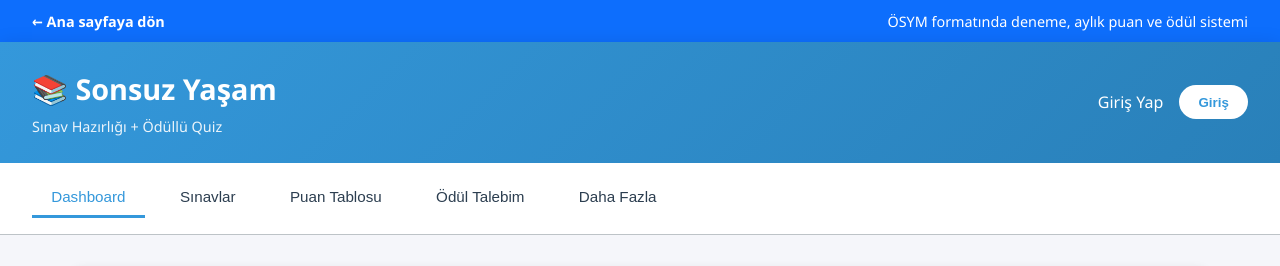
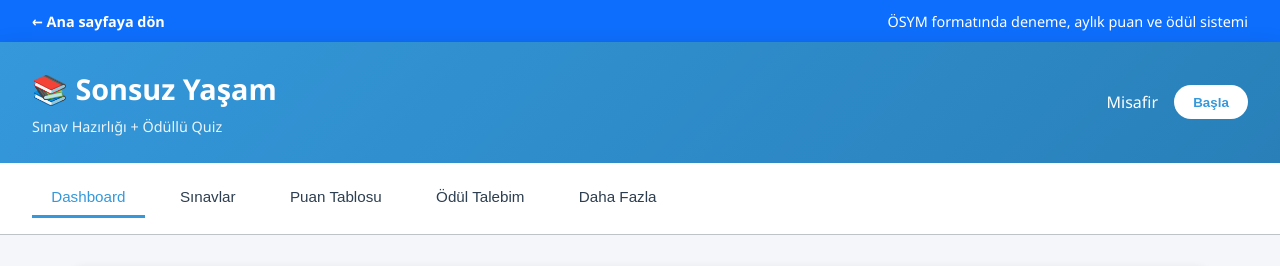
Before and after one commit to sonsuzyasam/sonsuzyasam.github.io, a Jekyll site: the page yarisma/index.html, which Jekyll copies as it is, in a window 1280 px wide. Shown: the top 266 px of the page. Built offline with Jekyll 4.4.1, drawn with Linux system fonts in a browser that asks for light colours; comment, search, counter and statistics services are not loaded; some of the changed lines change nothing that is shown.

Commit message:
Firebase auth: email verification and Google sign-in

```diff
--- a/yarisma/config.js
+++ b/yarisma/config.js
@@ -2,6 +2,18 @@
 // Bu dosyayı Google Cloud Console'dan aldığınız bilgilerle güncelleyin
 
 const CONFIG = {
+    // Firebase Authentication Ayarlari
+    FIREBASE: {
+        apiKey: 'AIzaSyA_IijFTARQUObeu63BpM9QPGINUHjtJl8',
+        authDomain: 'yarisma-edd25.firebaseapp.com',
+        projectId: 'yarisma-edd25',
+        appId: '1:988825882554:web:9e4f9ce4105c0dbe5bd783'
+    },
+
+    AUTH: {
+        REQUIRE_EMAIL_VERIFICATION: true
+    },
+
     // Google Sheets API Ayarları
     SHEETS_API_KEY: 'AIzaSyARzvGq0XDPwxmYKzEHRi3iqYySGjFFrWo',
     SPREADSHEET_ID: '1_rCYk3xfD03qjR1BFfZ7rC94UHvTuPdvJB2pGj6796M',
--- a/yarisma/index.html
+++ b/yarisma/index.html
@@ -19,8 +19,8 @@
                 <p>Sınav Hazırlığı + Ödüllü Quiz</p>
             </div>
             <div class="user-section">
-                <span id="userName">Giriş Yap</span>
-                <button id="loginBtn" class="btn-login">Giriş</button>
+                <span id="userName">Misafir</span>
+                <button id="loginBtn" class="btn-login">Başla</button>
             </div>
         </header>
 
@@ -195,12 +195,18 @@
     <div id="loginModal" class="modal">
         <div class="modal-content">
             <span class="close" onclick="closeModal('loginModal')">&times;</span>
-            <h2>Giriş Yap / Kayıt Ol</h2>
-            <form id="loginForm">
+            <h2 id="authTitle">Giriş Yap</h2>
+            <p id="authHint">Parola ile giriş yapabilir veya yeni hesap oluşturabilirsin.</p>
+            <form id="loginForm" data-mode="login">
                 <input type="text" id="loginName" placeholder="Adınız Soyadınız" required>
-                <input type="email" id="loginEmail" placeholder="Email" required>
+                <input type="email" id="loginEmail" placeholder="E-posta" required>
+                <input type="password" id="loginPassword" placeholder="Parola" required minlength="6">
+                <input type="password" id="loginPasswordConfirm" placeholder="Parola (Tekrar)">
                 <input type="tel" id="loginPhone" placeholder="Telefon Numarası" required>
-                <button type="submit" class="btn-primary">Giriş Yap</button>
+                <button type="submit" id="authSubmitBtn" class="btn-primary">Giriş Yap</button>
+                <button type="button" id="toggleAuthModeBtn" class="btn-secondary">Yeni Hesap Oluştur</button>
+                <button type="button" id="resendVerificationBtn" class="btn-secondary">Doğrulama Mailini Yeniden Gönder</button>
+                <button type="button" id="googleSignInBtn" class="btn-secondary">Google ile Giriş Yap</button>
             </form>
         </div>
     </div>
@@ -217,6 +223,8 @@
 
     <!-- Scripts -->
     <script src="config.js"></script>
+    <script src="https://www.gstatic.com/firebasejs/10.14.1/firebase-app-compat.js"></script>
+    <script src="https://www.gstatic.com/firebasejs/10.14.1/firebase-auth-compat.js"></script>
     <script src="js/sheets-api.js"></script>
     <script src="js/auth.js"></script>
     <script src="js/quiz.js"></script>
--- /dev/null
+++ b/yarisma/js/auth.js
@@ -0,0 +1,231 @@
+// ===== AUTH.JS - Firebase Email/Password Auth =====
+
+class AuthManager {
+    constructor() {
+        this.auth = null;
+        this.mode = 'login';
+        this.init();
+    }
+
+    init() {
+        if (!window.firebase || !CONFIG.FIREBASE || CONFIG.FIREBASE.apiKey === 'YOUR_FIREBASE_API_KEY') {
+            console.warn('Firebase config missing. Auth disabled until configured.');
+            return;
+        }
+
+        firebase.initializeApp(CONFIG.FIREBASE);
+        this.auth = firebase.auth();
+
+        this.setupUi();
+        this.bindEvents();
+        this.watchAuthState();
+    }
+
+    setupUi() {
+        this.form = document.getElementById('loginForm');
+        this.title = document.getElementById('authTitle');
+        this.hint = document.getElementById('authHint');
+        this.submitBtn = document.getElementById('authSubmitBtn');
+        this.toggleBtn = document.getElementById('toggleAuthModeBtn');
+        this.resendBtn = document.getElementById('resendVerificationBtn');
+        this.googleBtn = document.getElementById('googleSignInBtn');
+        this.nameInput = document.getElementById('loginName');
+        this.emailInput = document.getElementById('loginEmail');
+        this.phoneInput = document.getElementById('loginPhone');
+        this.passwordInput = document.getElementById('loginPassword');
+        this.passwordConfirmInput = document.getElementById('loginPasswordConfirm');
+
+        this.applyMode();
+    }
+
+    bindEvents() {
+        if (!this.form) return;
+
+        this.form.addEventListener('submit', async (e) => {
+            e.preventDefault();
+            if (this.mode === 'login') {
+                await this.login();
+                return;
+            }
+            await this.register();
+        });
+
+        this.toggleBtn.addEventListener('click', () => {
+            this.mode = this.mode === 'login' ? 'register' : 'login';
+            this.applyMode();
+        });
+
+        this.resendBtn.addEventListener('click', async () => {
+            await this.resendVerificationEmail();
+        });
+
+        this.googleBtn.addEventListener('click', async () => {
+            await this.signInWithGoogle();
+        });
+    }
+
+    applyMode() {
+        const isRegister = this.mode === 'register';
+        this.title.textContent = isRegister ? 'Hesap Olustur' : 'Giris Yap';
+        this.hint.textContent = isRegister
+            ? 'Kayittan sonra dogrulama e-postasi gonderilir.'
+            : 'Giris icin e-posta ve parola girin.';
+        this.submitBtn.textContent = isRegister ? 'Kayit Ol' : 'Giris Yap';
+        this.toggleBtn.textContent = isRegister ? 'Zaten Hesabim Var' : 'Yeni Hesap Olustur';
+
+        this.nameInput.required = isRegister;
+        this.phoneInput.required = isRegister;
+        this.passwordConfirmInput.required = isRegister;
+        this.passwordConfirmInput.style.display = isRegister ? 'block' : 'none';
+        this.nameInput.style.display = isRegister ? 'block' : 'none';
+        this.phoneInput.style.display = isRegister ? 'block' : 'none';
+        this.resendBtn.style.display = isRegister ? 'none' : 'inline-block';
+    }
+
+    async signInWithGoogle() {
+        try {
+            const provider = new firebase.auth.GoogleAuthProvider();
+            provider.setCustomParameters({ prompt: 'select_account' });
+            const cred = await this.auth.signInWithPopup(provider);
+
+            if (cred && cred.additionalUserInfo && cred.additionalUserInfo.isNewUser) {
+                this.savePhoneByUid(cred.user.uid, '-');
+            }
+
+            this.notify('Google ile giris basarili.', 'success');
+            if (window.app) {
+                window.app.closeModal('loginModal');
+            }
+        } catch (err) {
+            this.notify(this.mapAuthError(err), 'error');
+        }
+    }
+
+    async register() {
+        const name = this.nameInput.value.trim();
+        const email = this.emailInput.value.trim();
+        const phone = this.phoneInput.value.trim();
+        const password = this.passwordInput.value;
+        const passwordConfirm = this.passwordConfirmInput.value;
+
+        if (password !== passwordConfirm) {
+            this.notify('Parola tekrar alani eslesmiyor.', 'error');
+            return;
+        }
+
+        try {
+            const cred = await this.auth.createUserWithEmailAndPassword(email, password);
+            await cred.user.updateProfile({ displayName: name });
+            await cred.user.sendEmailVerification();
+            this.savePhoneByUid(cred.user.uid, phone);
+
+            await this.auth.signOut();
+            this.mode = 'login';
+            this.applyMode();
+            this.notify('Kayit tamamlandi. E-postani dogrulayıp giris yap.', 'success');
+        } catch (err) {
+            this.notify(this.mapAuthError(err), 'error');
+        }
+    }
+
+    async login() {
+        const email = this.emailInput.value.trim();
+        const password = this.passwordInput.value;
+
+        try {
+            const cred = await this.auth.signInWithEmailAndPassword(email, password);
+
+            if (CONFIG.AUTH.REQUIRE_EMAIL_VERIFICATION && !cred.user.emailVerified) {
+                await this.auth.signOut();
+                this.notify('E-posta dogrulamasi olmadan giris yapamazsin.', 'error');
+                return;
+            }
+
+            this.notify('Giris basarili.', 'success');
+            if (window.app) {
+                window.app.closeModal('loginModal');
+            }
+        } catch (err) {
+            this.notify(this.mapAuthError(err), 'error');
+        }
+    }
+
+    async resendVerificationEmail() {
+        const email = this.emailInput.value.trim();
+        const password = this.passwordInput.value;
+
+        if (!email || !password) {
+            this.notify('E-posta ve parola girin, sonra tekrar deneyin.', 'error');
+            return;
+        }
+
+        try {
+            const cred = await this.auth.signInWithEmailAndPassword(email, password);
+            await cred.user.sendEmailVerification();
+            await this.auth.signOut();
+            this.notify('Dogrulama e-postasi tekrar gonderildi.', 'success');
+        } catch (err) {
+            this.notify(this.mapAuthError(err), 'error');
+        }
+    }
+
+    watchAuthState() {
+        this.auth.onAuthStateChanged((user) => {
+            if (!window.app) return;
+
+            if (!user) {
+                window.app.onAuthUser(null);
+                return;
+            }
+
+            const phone = this.getPhoneByUid(user.uid);
+            window.app.onAuthUser({
+                uid: user.uid,
+                name: user.displayName || 'Kullanici',
+                email: user.email,
+                phone: phone,
+                verified: user.emailVerified
+            });
+        });
+    }
+
+    async logout() {
+        if (!this.auth) return;
+        await this.auth.signOut();
+    }
+
+    notify(message, type) {
+        if (window.app && typeof window.app.showNotification === 'function') {
+            window.app.showNotification(message, type);
+        }
+    }
+
+    savePhoneByUid(uid, phone) {
+        const key = 'sonsuzyasam_phone_map';
+        const map = JSON.parse(localStorage.getItem(key) || '{}');
+        map[uid] = phone;
+        localStorage.setItem(key, JSON.stringify(map));
+    }
+
+    getPhoneByUid(uid) {
+        const key = 'sonsuzyasam_phone_map';
+        const map = JSON.parse(localStorage.getItem(key) || '{}');
+        return map[uid] || '-';
+    }
+
+    mapAuthError(err) {
+        const code = err && err.code ? err.code : '';
+        if (code === 'auth/email-already-in-use') return 'Bu e-posta zaten kayitli.';
+        if (code === 'auth/invalid-email') return 'Gecersiz e-posta adresi.';
+        if (code === 'auth/weak-password') return 'Parola en az 6 karakter olmalidir.';
+        if (code === 'auth/user-not-found') return 'Bu e-posta ile hesap bulunamadi.';
+        if (code === 'auth/wrong-password') return 'Parola hatali.';
+        if (code === 'auth/too-many-requests') return 'Cok fazla deneme yapildi. Daha sonra tekrar deneyin.';
+        if (code === 'auth/popup-closed-by-user') return 'Google giris penceresi kapatildi.';
+        if (code === 'auth/popup-blocked') return 'Tarayici popup engelledi. Izin verip tekrar dene.';
+        if (code === 'auth/account-exists-with-different-credential') return 'Bu e-posta farkli bir yontem ile kayitli.';
+        return 'Islem tamamlanamadi. Lutfen tekrar deneyin.';
+    }
+}
+
+window.authManager = new AuthManager();
--- /dev/null
+++ b/yarisma/js/leaderboard.js
@@ -0,0 +1,23 @@
+// ===== LEADERBOARD.JS =====
+
+class Leaderboard {
+    async loadLeaderboard() {
+        const tbody = document.getElementById('leaderboardBody');
+        if (!tbody) return;
+
+        const currentName = app.currentUser ? app.currentUser.name : 'Misafir';
+        const currentPoints = app.currentUser ? app.getUserMonthlyPoints() : 0;
+
+        const rows = [
+            { rank: 1, name: currentName, points: currentPoints },
+            { rank: 2, name: 'Ornek Kullanici', points: Math.max(0, currentPoints - 10) }
+        ];
+
+        tbody.innerHTML = rows.map((item) => {
+            const value = (item.points * CONFIG.POINTS_SYSTEM.MULTIPLIER).toFixed(2);
+            return `<tr><td>${item.rank}</td><td>${item.name}</td><td>${item.points}</td><td>₺${value}</td></tr>`;
+        }).join('');
+    }
+}
+
+window.leaderboard = new Leaderboard();
--- a/yarisma/js/main.js
+++ b/yarisma/js/main.js
@@ -32,11 +32,6 @@
             this.showModal('loginModal');
         });
 
-        document.getElementById('loginForm').addEventListener('submit', (e) => {
-            e.preventDefault();
-            this.loginUser();
-        });
-
         // Modal Close
         document.querySelectorAll('.close').forEach(closeBtn => {
             closeBtn.addEventListener('click', (e) => {
@@ -64,30 +59,33 @@
         }
     }
 
-    loginUser() {
-        const name = document.getElementById('loginName').value;
-        const email = document.getElementById('loginEmail').value;
-        const phone = document.getElementById('loginPhone').value;
+    onAuthUser(user) {
+        this.currentUser = user;
 
-        this.currentUser = { name, email, phone };
-        localStorage.setItem(STORAGE_KEYS.USER, JSON.stringify(this.currentUser));
-
-        // Google Sheets'e kaydet
-        sheetsAPI.appendUser(this.currentUser);
+        if (user) {
+            localStorage.setItem(STORAGE_KEYS.USER, JSON.stringify(user));
+            if (window.sheetsAPI && typeof window.sheetsAPI.appendUser === 'function') {
+                sheetsAPI.appendUser(user);
+            }
+            this.closeModal('loginModal');
+        } else {
+            localStorage.removeItem(STORAGE_KEYS.USER);
+            localStorage.removeItem(STORAGE_KEYS.USER_POINTS);
+        }
 
         this.updateUserUI();
-        this.closeModal('loginModal');
-        this.goToPage('dashboard');
+        this.updateDashboard();
     }
 
     logout() {
         if (confirm('Çıkış yapmak istediğinizden emin misiniz?')) {
-            this.currentUser = null;
-            localStorage.removeItem(STORAGE_KEYS.USER);
-            localStorage.removeItem(STORAGE_KEYS.USER_POINTS);
-            this.updateUserUI();
+            if (window.authManager && typeof window.authManager.logout === 'function') {
+                authManager.logout();
+            } else {
+                this.onAuthUser(null);
+            }
             this.goToPage('dashboard');
-            this.showNotification('Başarıyla çıkış yaptınız!', 'success');
+            this.showNotification('Basariyla cikis yaptiniz!', 'success');
         }
     }
 
@@ -99,8 +97,11 @@
             document.getElementById('profileEmail').textContent = this.currentUser.email;
             document.getElementById('profilePhone').textContent = this.currentUser.phone;
         } else {
-            document.getElementById('userName').textContent = 'Giriş Yap';
-            document.getElementById('loginBtn').textContent = 'Giriş';
+            document.getElementById('userName').textContent = 'Misafir';
+            document.getElementById('loginBtn').textContent = 'Başla';
+            document.getElementById('profileName').textContent = '-';
+            document.getElementById('profileEmail').textContent = '-';
+            document.getElementById('profilePhone').textContent = '-';
         }
     }
 
@@ -196,7 +197,9 @@
         localStorage.setItem(STORAGE_KEYS.USER_POINTS, JSON.stringify(pointsData));
 
         // Google Sheets'e kaydet
-        sheetsAPI.recordScore(this.currentUser.email, points);
+        if (window.sheetsAPI && typeof window.sheetsAPI.recordScore === 'function') {
+            sheetsAPI.recordScore(this.currentUser.email, points);
+        }
 
         this.updateDashboard();
     }
--- /dev/null
+++ b/yarisma/js/quiz.js
@@ -0,0 +1,21 @@
+// ===== QUIZ.JS =====
+
+class Quiz {
+    startExam(examId) {
+        const exam = CONFIG.EXAMS.find((item) => item.id === examId);
+        if (!exam) {
+            app.showNotification('Sinav bulunamadi.', 'error');
+            return;
+        }
+
+        const pass = confirm(`${exam.name} baslatilsin mi?\nBu surumde demo sinav puani verilecektir.`);
+        if (!pass) return;
+
+        const points = Math.floor(Math.random() * 41) + 10;
+        app.addPoints(points);
+        app.showNotification(`${exam.name} tamamlandi. +${points} puan`, 'success');
+        app.closeModal('examModal');
+    }
+}
+
+window.quiz = new Quiz();
--- /dev/null
+++ b/yarisma/js/rewards.js
@@ -0,0 +1,66 @@
+// ===== REWARDS.JS =====
+
+class Rewards {
+    constructor() {
+        this.historyKey = 'sonsuzyasam_reward_history';
+        this.bindForm();
+    }
+
+    bindForm() {
+        const form = document.getElementById('rewardRequestForm');
+        if (!form) return;
+
+        form.addEventListener('submit', async (e) => {
+            e.preventDefault();
+            if (!app.currentUser) {
+                app.showNotification('Odul talebi icin once giris yapin.', 'error');
+                return;
+            }
+
+            const rewardType = document.getElementById('rewardType').value;
+            const details = document.getElementById('rewardDetails').value.trim();
+            const points = app.getUserMonthlyPoints();
+
+            const entry = {
+                date: new Date().toLocaleString('tr-TR'),
+                rewardType,
+                details,
+                points,
+                status: 'Beklemede'
+            };
+
+            const list = JSON.parse(localStorage.getItem(this.historyKey) || '[]');
+            list.unshift(entry);
+            localStorage.setItem(this.historyKey, JSON.stringify(list));
+
+            if (window.sheetsAPI && typeof window.sheetsAPI.saveRewardRequest === 'function') {
+                await sheetsAPI.saveRewardRequest(app.currentUser.email, rewardType, details, points);
+            }
+
+            this.loadRewardHistory();
+            form.reset();
+            app.showNotification('Odul talebin kaydedildi.', 'success');
+        });
+    }
+
+    loadRewardHistory() {
+        const container = document.getElementById('historyList');
+        if (!container) return;
+
+        const list = JSON.parse(localStorage.getItem(this.historyKey) || '[]');
+        if (!list.length) {
+            container.innerHTML = '<p>Henuz odul talebi yok.</p>';
+            return;
+        }
+
+        container.innerHTML = list.map((item) => `
+            <div class="card" style="margin-bottom: 10px;">
+                <p><strong>${item.rewardType}</strong> - ${item.status}</p>
+                <p>${item.details}</p>
+                <p>${item.date}</p>
+            </div>
+        `).join('');
+    }
+}
+
+window.rewards = new Rewards();
--- /dev/null
+++ b/yarisma/js/sheets-api.js
@@ -0,0 +1,49 @@
+// ===== SHEETS-API.JS =====
+
+class SheetsAPI {
+    constructor() {
+        this.baseUrl = CONFIG.ENDPOINTS.APPEND_VALUES;
+    }
+
+    isConfigured() {
+        return Boolean(CONFIG.SHEETS_API_KEY && CONFIG.SPREADSHEET_ID && CONFIG.SHEETS_API_KEY !== 'YOUR_API_KEY_HERE' && CONFIG.SPREADSHEET_ID !== 'YOUR_SPREADSHEET_ID_HERE');
+    }
+
+    async appendUser(user) {
+        if (!this.isConfigured()) return;
+        const values = [[user.email || '', user.name || '', user.phone || '', new Date().toISOString(), 'true']];
+        await this.appendRows(CONFIG.SHEETS.USERS, values);
+    }
+
+    async recordScore(email, points) {
+        if (!this.isConfigured()) return;
+        const values = [[new Date().toISOString(), email || '', 'monthly', points, '', '']];
+        await this.appendRows(CONFIG.SHEETS.SCORES, values);
+    }
+
+    async saveRewardRequest(email, rewardType, details, points) {
+        if (!this.isConfigured()) return;
+        const values = [[new Date().toISOString(), email || '', 'Bekleme', rewardType || '', points || 0, details || '', CONFIG.getCurrentMonth()]];
+        await this.appendRows(CONFIG.SHEETS.REWARDS, values);
+    }
+
+    async appendRows(sheetName, values) {
+        try {
+            const range = encodeURIComponent(`${sheetName}!A1`);
+            const url = `${this.baseUrl}/${CONFIG.SPREADSHEET_ID}/values/${range}:append?valueInputOption=USER_ENTERED&insertDataOption=INSERT_ROWS&key=${CONFIG.SHEETS_API_KEY}`;
+            await fetch(url, {
+                method: 'POST',
+                headers: { 'Content-Type': 'application/json' },
+                body: JSON.stringify({ values })
+            });
+        } catch (error) {
+            console.warn('Sheets write failed:', error);
+        }
+    }
+
+    async getLeaderboard() {
+        return [];
+    }
+}
+
+window.sheetsAPI = new SheetsAPI();
```
